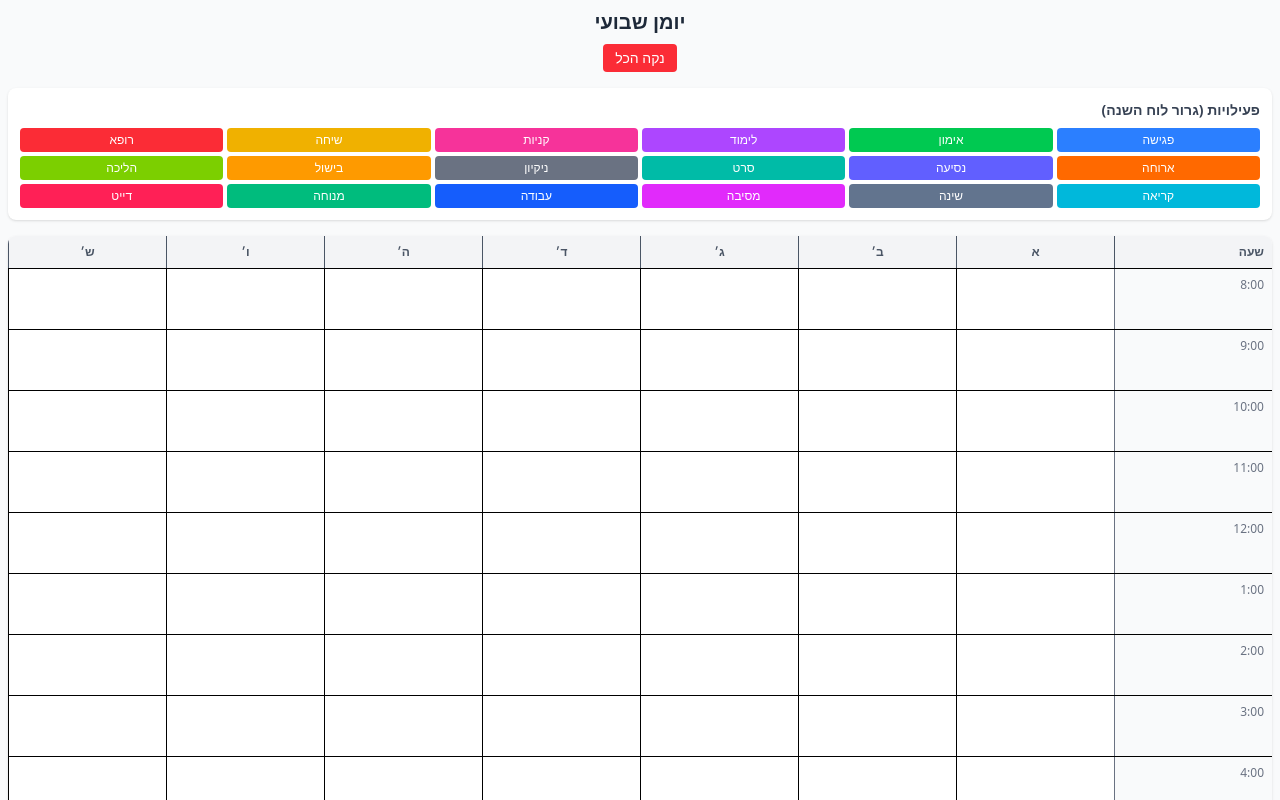
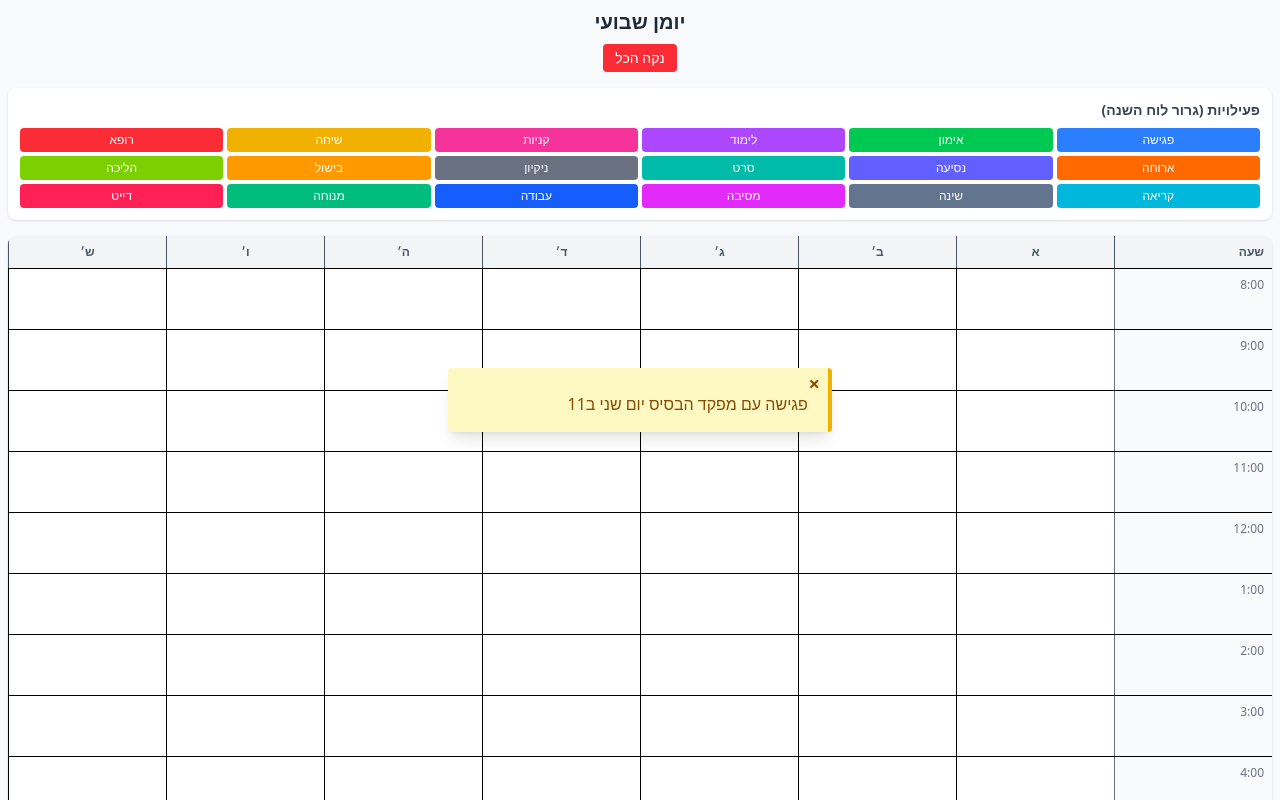
Before and after one commit to rfblxekt343/calender-new, a React (Vite) app: page / in a window 1280 px wide. Shown: the top 800 px of the page. Built offline with nearby package versions, Linux system fonts and the light colour scheme.

Commit message:
Alert component

```diff
--- a/src/App.jsx
+++ b/src/App.jsx
@@ -1,9 +1,12 @@
 import WeeklyCalendar from "./components/WeeklyCalneder"
-
+import Alert from "./components/Alert"
 
 function App() {
   return (
-   <WeeklyCalendar/>
+    <div>
+      <WeeklyCalendar/>
+      <Alert />
+    </div>
   )
 }
 
--- /dev/null
+++ b/src/components/Alert.jsx
@@ -0,0 +1,39 @@
+import React, { useState } from 'react';
+
+const Alert = () => {
+  const [visible, setVisible] = useState(true);
+    console.log("djhfjd")
+  if (!visible) return null;
+    const alerts=['מפקד צוות 3 יוצא הביתה '    ,' פגישה עם מפקד הבסיס יום שני ב11',' שלושה חיילים בגימלים ביום ראשון']
+  return (
+<div className="fixed inset-0 flex items-center justify-center z-50">
+      {/* Optional overlay background */}
+      <div className="absolute inset-0"></div>
+
+      {/* Alert box */}
+      <div
+        dir="rtl"
+        className="relative bg-yellow-100 border-r-4 border-yellow-500 text-yellow-800 p-4 pt-6 rounded shadow-lg max-w-sm w-full mx-4 z-10 overflow-y-auto max-h-[80vh]"
+      >
+        {/* Close button in top-right (RTL) */}
+        <button
+          onClick={() => setVisible(false)}
+          className="absolute top-0.5 right-2 text-xl font-bold text-yellow-800 hover:text-yellow-600 focus:outline-none"
+          aria-label="Close"
+        >
+          ×
+        </button>
+
+        {/* Content with icon and message */}
+        <div className="flex flex-row-reverse items-start">
+
+          <div className="flex-1 text-right text-sm sm:text-base whitespace-pre-wrap">
+            {alerts[1]}
+          </div>
+        </div>
+      </div>
+    </div>
+  );
+};
+
+export default Alert;
```
